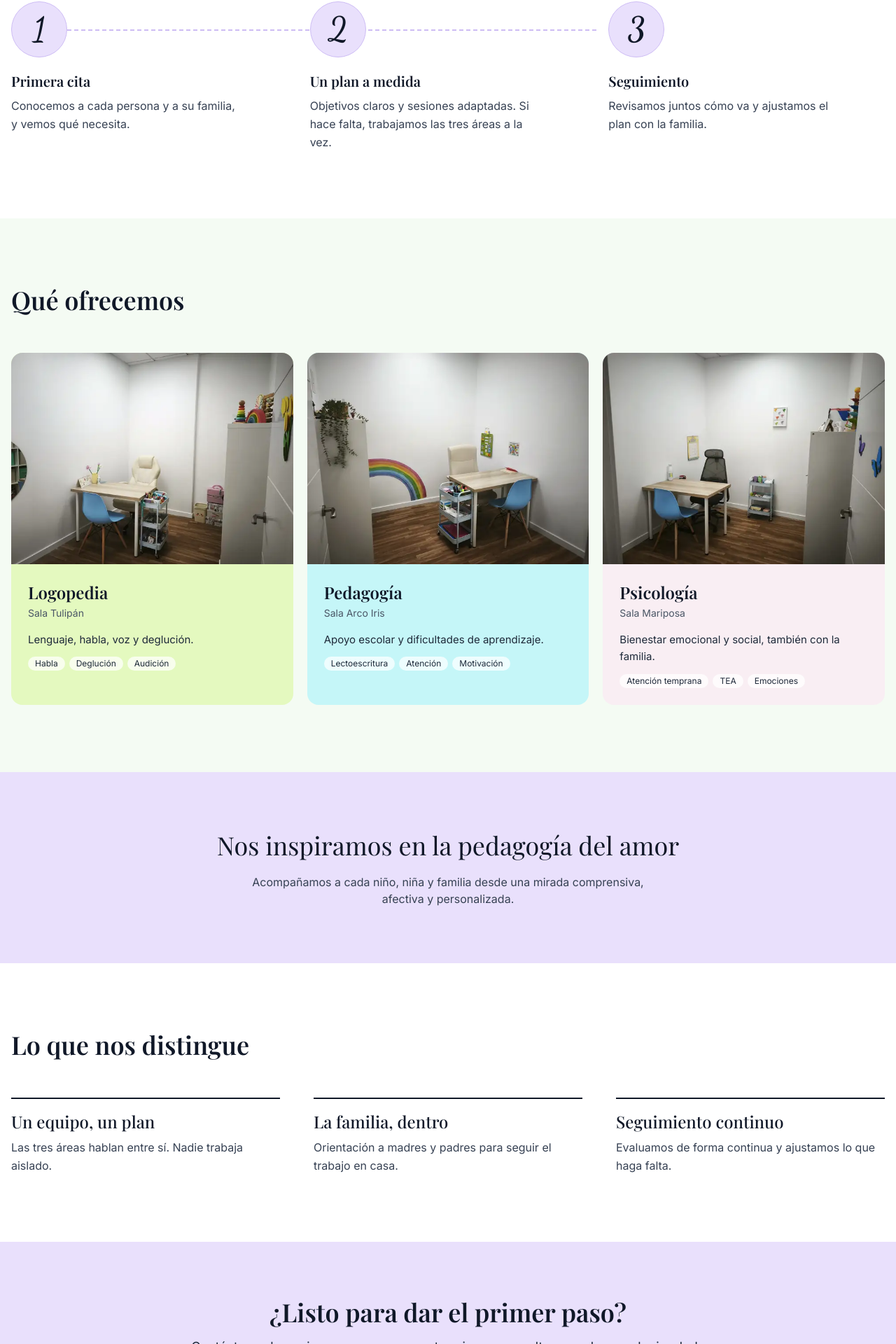
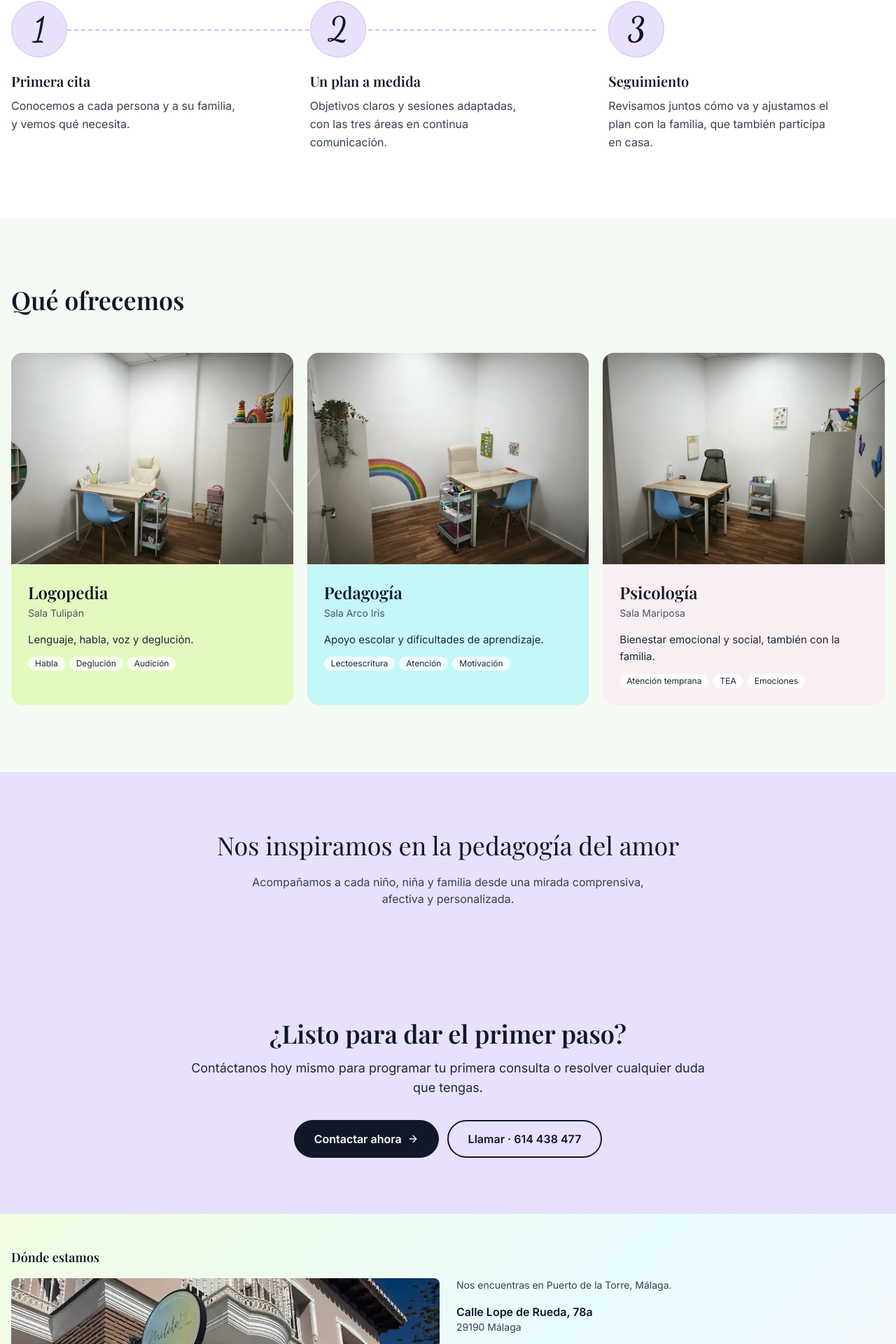
Before and after one commit to patricd17/centro-milele, a React (Vite) app in the folder frontend/: page / in a window 1280 px wide. Shown: the part 983-2903 px from the top of the page at 70% size. Built offline with nearby package versions, Linux system fonts and the light colour scheme; no server answers; the database is empty.

Commit message:
Inicio: integra «Lo que nos distingue» en los pasos (propuesta B, sin publicar)
Co-Authored-By: Claude Sonnet 5.5 <noreply@anthropic.com>
Claude-Session: https://claude.ai/code/session_01Agnb9mRaFgduk5VT2bRYbk

```diff
--- a/frontend/src/pages/Home.jsx
+++ b/frontend/src/pages/Home.jsx
@@ -8,8 +8,8 @@ import card_mariposa from "../assets/images/card-mariposa.webp"
 
 const pasos = [
   { titulo: "Primera cita", texto: "Conocemos a cada persona y a su familia, y vemos qué necesita." },
-  { titulo: "Un plan a medida", texto: "Objetivos claros y sesiones adaptadas. Si hace falta, trabajamos las tres áreas a la vez." },
-  { titulo: "Seguimiento", texto: "Revisamos juntos cómo va y ajustamos el plan con la familia." },
+  { titulo: "Un plan a medida", texto: "Objetivos claros y sesiones adaptadas, con las tres áreas en continua comunicación." },
+  { titulo: "Seguimiento", texto: "Revisamos juntos cómo va y ajustamos el plan con la familia, que también participa en casa." },
 ]
 
 const areas = [
@@ -40,12 +40,6 @@ const areas = [
     texto: "Bienestar emocional y social, también con la familia.",
     etiquetas: ["Atención temprana", "TEA", "Emociones"],
   },
-]
-
-const distintivos = [
-  { titulo: "Un equipo, un plan", texto: "Las tres áreas hablan entre sí. Nadie trabaja aislado." },
-  { titulo: "La familia, dentro", texto: "Orientación a madres y padres para seguir el trabajo en casa." },
-  { titulo: "Seguimiento continuo", texto: "Evaluamos de forma continua y ajustamos lo que haga falta." },
 ]
 
 export default function Home() {
@@ -158,23 +152,6 @@ export default function Home() {
         </Reveal>
       </section>
 
-      {/* Lo que nos distingue */}
-      <section className="bg-white py-16 md:py-24">
-        <div className="container mx-auto px-4">
-          <Reveal as="h2" className="font-serif text-3xl font-semibold text-gray-900 md:text-4xl">
-            Lo que nos distingue
-          </Reveal>
-          <div className="mt-10 grid gap-10 md:mt-14 md:grid-cols-3 md:gap-12">
-            {distintivos.map((d, i) => (
-              <Reveal key={d.titulo} delay={i * 80} className="border-t-2 border-gray-900 pt-4">
-                <h3 className="font-serif text-2xl font-medium text-gray-900">{d.titulo}</h3>
-                <p className="mt-2 leading-relaxed text-gray-700">{d.texto}</p>
-              </Reveal>
-            ))}
-          </div>
-        </div>
-      </section>
-
       {/* Contáctenos */}
       <section className="bg-milele-lilac py-16 text-gray-900 md:py-20">
         <div className="container mx-auto px-4">
```
